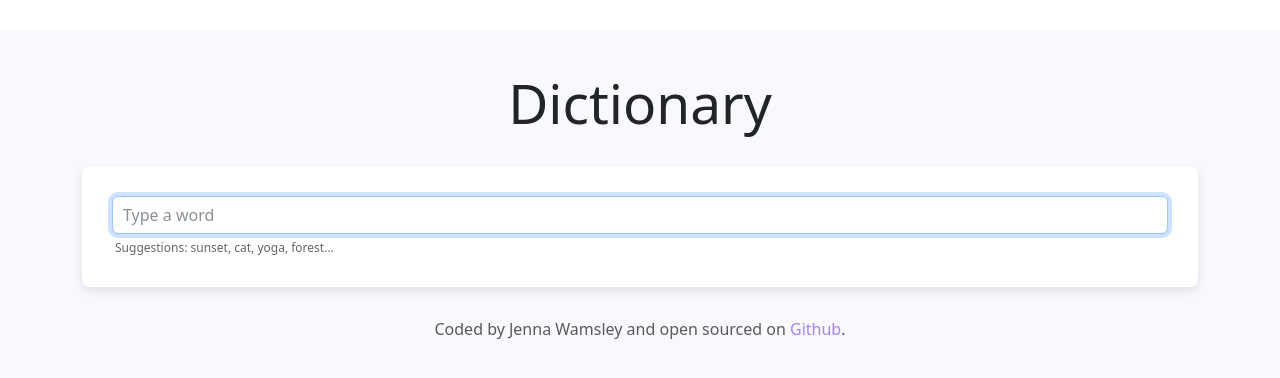
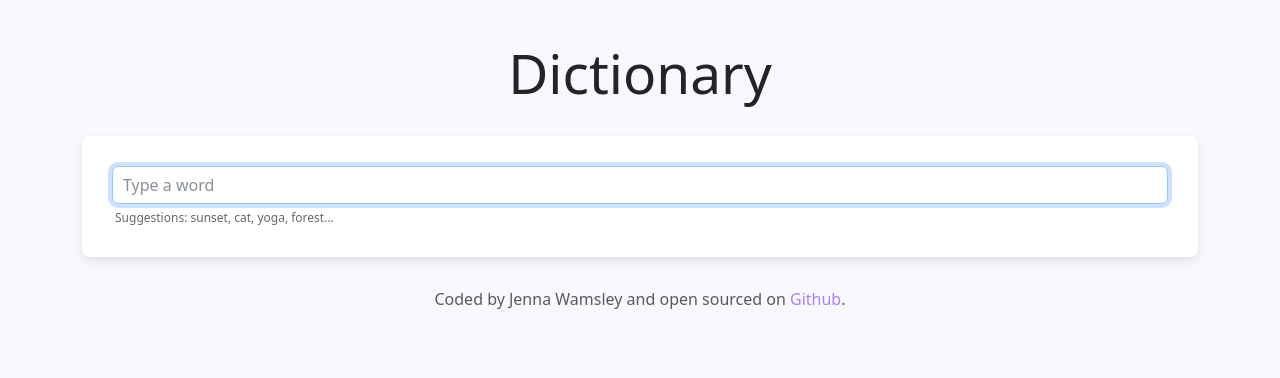
Before and after one commit to jwam-create/dictionary-app-react, a React (Create React App) app: page / in a window 1280 px wide. Shown: the top 378 px of the page. Built offline with nearby package versions, Linux system fonts and the light colour scheme.

Commit message:
Troubleshoot white strip above and below app

```diff
--- a/src/App.css
+++ b/src/App.css
@@ -1,13 +1,13 @@
-#root {
-	margin: 30px 0;
+.App {
+	min-height: 100vh;
 	background-color: #f9f8fe;
 }
 
 .App header {
-	margin: 30px 0;
 	padding-top: 40px;
 	text-align: center;
 }
+
 .App h1 {
 	font-size: 55px;
 	margin-bottom: 0;
@@ -16,7 +16,7 @@
 	opacity: 0.7;
 }
 .App footer {
-	margin: 30px 0;
+	margin-top: 30px;
 	padding-bottom: 50px;
 	text-align: center;
 }
--- a/src/Examples.js
+++ b/src/Examples.js
@@ -5,7 +5,7 @@ export default function Examples(props) {
 		return (
 			<div className="Examples">
 				<strong>Examples: </strong>
-				<em>{props.examples}</em>
+				{props.examples}
 			</div>
 		);
 	} else return null;
```
